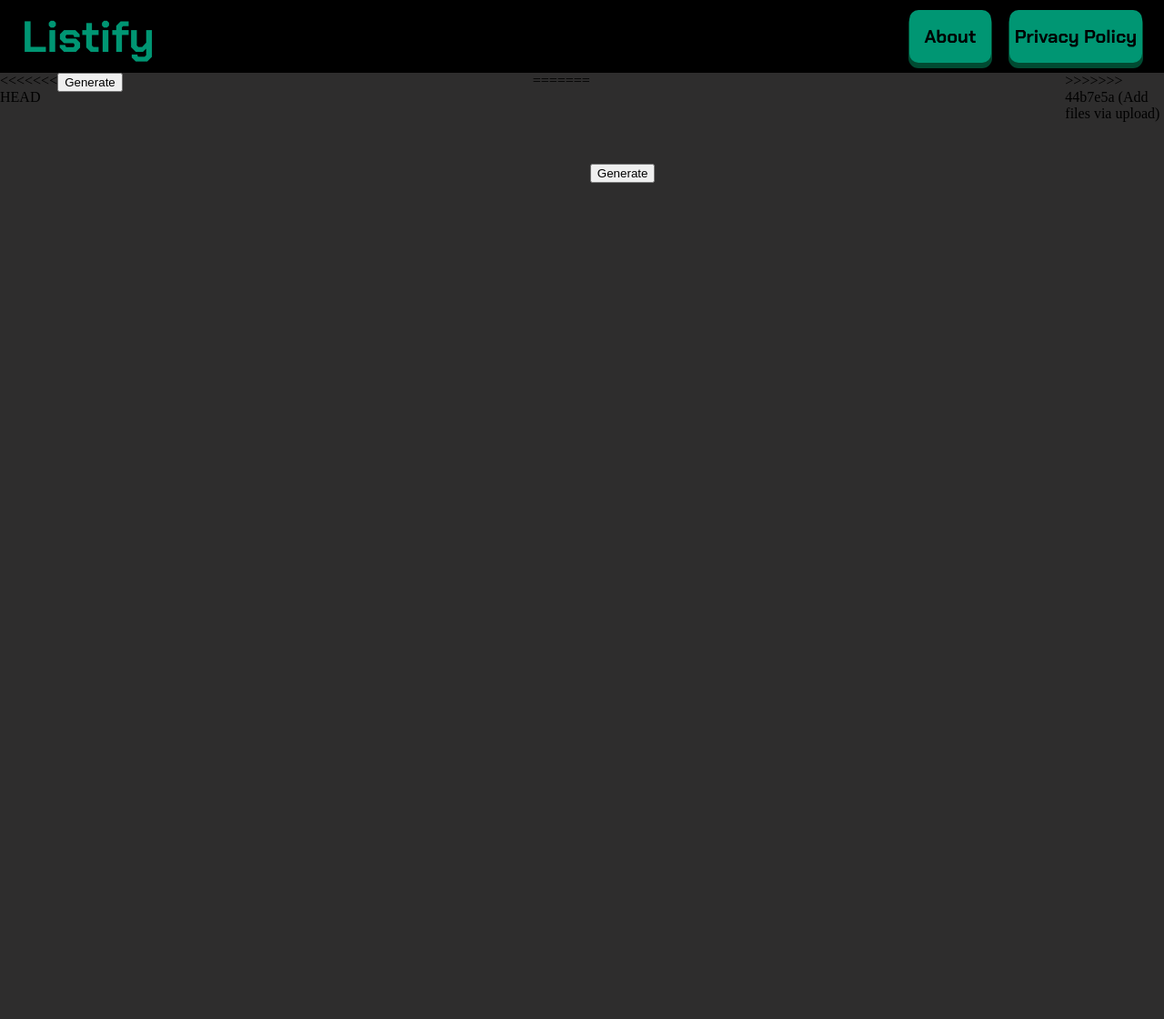
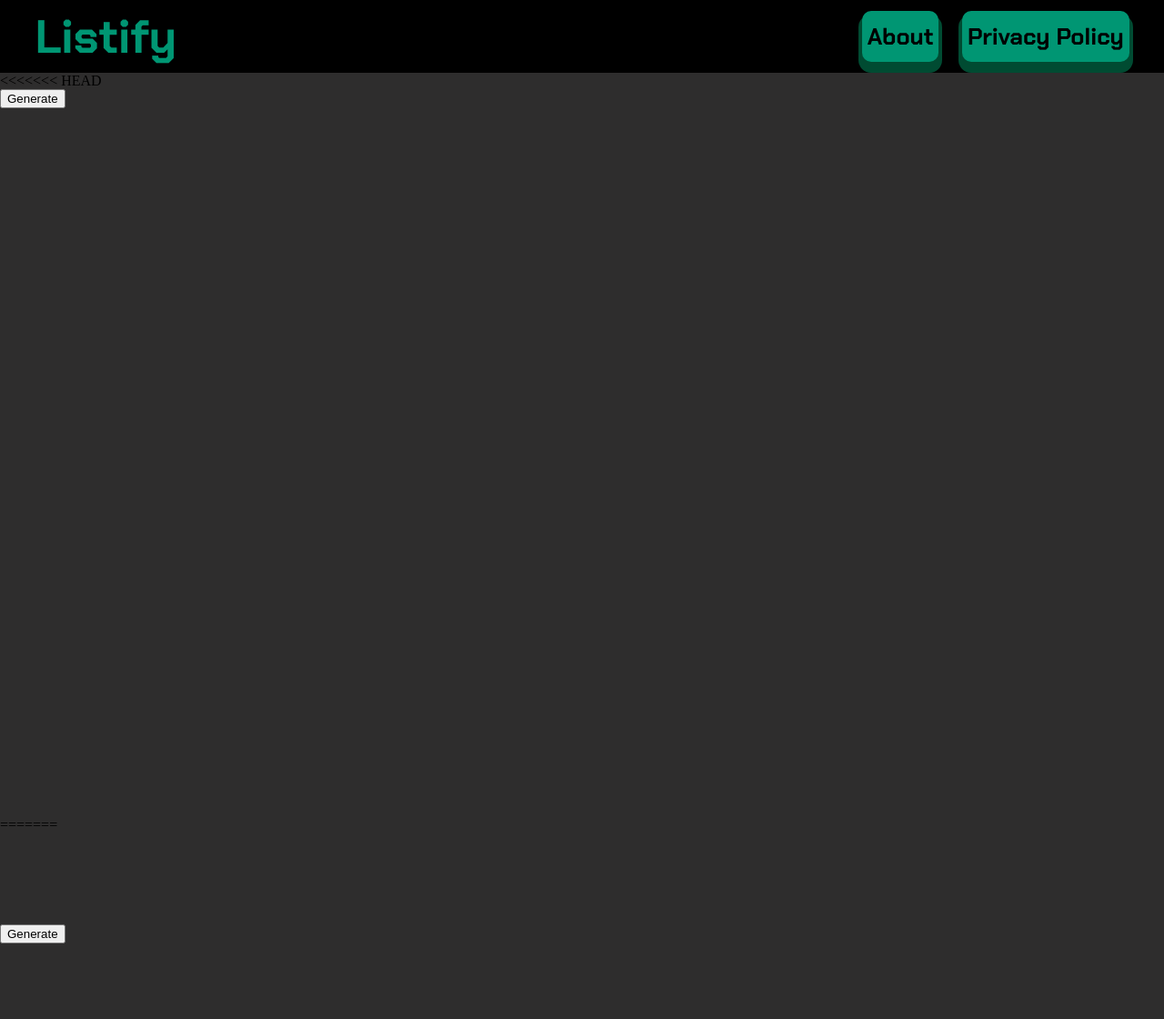
Before and after one commit to Lisify-LLC/website, a Flask app: page /customize in a window 1280 px wide. Shown: the top 1120 px of the page at 91% size. Before the commit the page ends 201 px from the top, so only its background shows below. Run offline with Flask 3, Linux system fonts and the light colour scheme; some web fonts are replaced.

Commit message:
try this

```diff
--- a/static/customize-body.css
+++ b/static/customize-body.css
@@ -3,9 +3,7 @@ body{
   padding-top: 80px;
   width: 100%;
   height: 100%;
-  min-height: 100vh;
   padding-bottom: 0px;
-  display: flex;
   background-color: rgb(46, 45, 45);
   overflow: hidden;
 }
--- a/static/header.css
+++ b/static/header.css
@@ -1,7 +1,7 @@
-.header{
+.header {
   display: flex;
   width: 100%;
-  height: 80px;
+  height: 10vh; /* Responsive header height */
   position: fixed;
   top: 0px;
   left: 0px;
@@ -9,46 +9,43 @@
   z-index: 1;
   flex-direction: row;
   justify-content: space-between;
-
 }
 
-.c-header,.r-header{
+.c-header, .r-header {
   align-items: center;
   justify-content: right;
 }
 
-.l-header{
-  height: 80px;
+.l-header {
+  height: 100%;
   display: flex;
   background-color: rgb(0, 0, 0);
   flex: 1;
   align-items: center;
-
 }
 
-.r-header{
-  height: 80px;
+.r-header {
+  height: 100%;
   display: flex;
   background-color: rgb(0, 0, 0);
   flex: 1;
 }
 
-.title{
+.title {
   cursor: pointer;
-  font-size: 48px;
-  margin-left: 24px;
+  font-size: 4vw; /* Responsive font size */
+  margin-left: 3vw; /* Responsive margin */
   color: rgb(0, 150, 115);
   font-family: 'Chakra Petch';
-  margin-right: 36px;
+  margin-right: 5vw; /* Responsive margin */
   font-weight: 700;
   text-decoration: none;
-
 }
 
-.home-button, .about-button, .p-button, .contact-button{
-  height: 57.33px;
-  min-width: 90px;
-  font-size: 20px;
+.home-button, .about-button, .p-button, .contact-button {
+  height: 7vh; /* Responsive button height */
+  min-width: 10%; /* Responsive button width */
+  font-size: 2vw; /* Responsive font size */
   font-family: 'Chakra Petch';
   color: rgb(0, 0, 0);
   background-color: rgb(0, 150, 115);
@@ -56,19 +53,18 @@
   border-radius: 10px;
   cursor: pointer;
   opacity: 1;
-  box-shadow: 0px 5px 0px 1px rgba(0, 150, 100, 0.5);
+  box-shadow: 0px 1vh 0px 0.5vh rgba(0, 150, 100, 0.5); /* Responsive box shadow */
   transition-duration: 0.2s;
-  margin-right: 10px;
-  margin-left: 10px;
+  margin-right: 1vw; /* Responsive margin */
+  margin-left: 1vw; /* Responsive margin */
 }
 
-.home-button:active, .about-button:active, .p-button:active, .contact-button:active{
+.home-button:active, .about-button:active, .p-button:active, .contact-button:active {
   opacity: 0.8;
-  box-shadow: 0px 2px 0px 1px rgba(0, 150, 100, 0.5);
-  transform: translateY(4px);
-
+  box-shadow: 0px 0.4vh 0px 0.2vh rgba(0, 150, 100, 0.5); /* Responsive box shadow */
+  transform: translateY(1vh); /* Responsive transform */
 }
 
-.p-button{
-  margin-right: 24px;
+.p-button {
+  margin-right: 3vw; /* Responsive margin */
 }
```
Also changed, not shown: static/main-body.css (+33 -35 lines).
